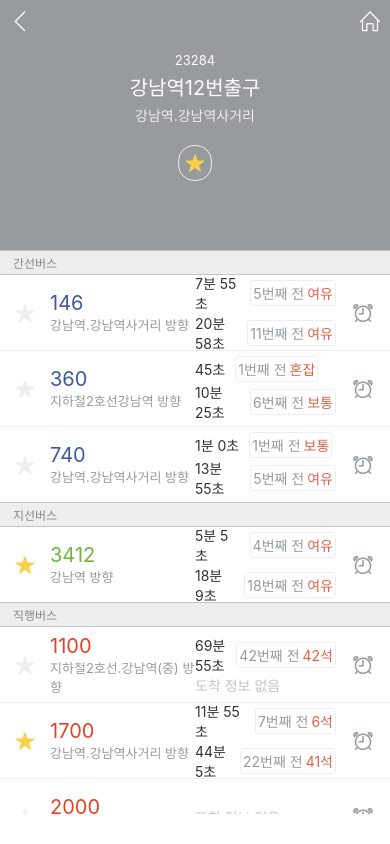
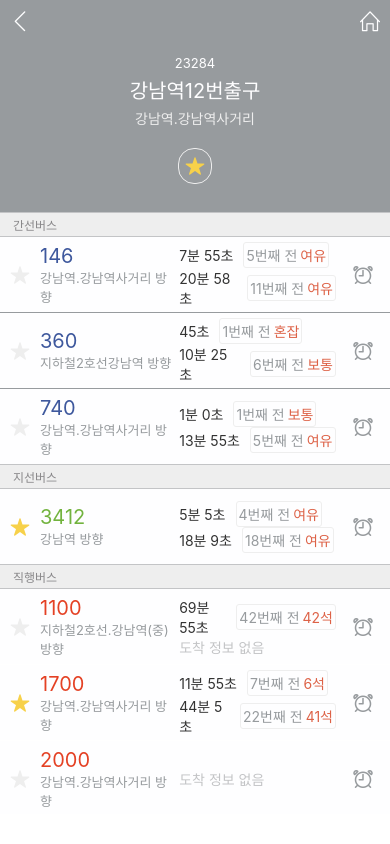
Before and after one commit to rlgus3351/RN, a React Native app in the folder part2-ch5-kakao-bus/: screen / in a window 390 px wide. Built offline with nearby package versions, Linux system fonts and the light colour scheme.

Commit message:
24/07/03 DARK MODE + component background modify

```diff
--- a/part2-ch5-kakao-bus/App.js
+++ b/part2-ch5-kakao-bus/App.js
@@ -1,6 +1,6 @@
 import dayjs from 'dayjs';
 import { useEffect, useState } from 'react';
-import { SafeAreaView, SectionList, StyleSheet, Text, TouchableOpacity, View } from 'react-native';
+import { RefreshControl, SafeAreaView, SectionList, StyleSheet, Text, TouchableOpacity, View } from 'react-native';
 import { SimpleLineIcons } from '@expo/vector-icons';
 
 import BusInfo from './src/BusInfo';
@@ -8,6 +8,7 @@ import { COLOR } from './src/color';
 import { busStop, getBusNumColorByType, getRemainedTimeText, getSeatStatusText, getSections } from './src/data';
 import Margin from './src/Margin';
 import BookmarkButtons from './src/BookmarkButtons';
+import { useTheme } from './src/use-theme';
 
 // import BookmarkButton from './src/BookmarkButton';
 
@@ -17,35 +18,33 @@ const busStopBoomarkPadding = 6;
 export default function App() {
   const sections = getSections(busStop.buses);
   const [now, setNow] = useState(dayjs());
+  const [refreshing, setRefreshing] = useState(false);
+  const { NEWCOLOR, toggleIsDark } = useTheme();
+
+
 
   const onPressBusStopBookmark = () => {
     busStop.isBookmarked = !busStop.isBookmarked;
 
   };
   const ListHeaderComponent = () => (
-    <SafeAreaView style={{
+    <View style={{
       backgroundColor: COLOR.GRAY_3,
-      height: 250,
+      height: 170,
+      justifyContent: "center",
+      alignItems: "center"
+    }}>
 
-    }}>
-      {/* 뒤로가기, 홈 아이콘 */}
-      <View style={{ flexDirection: "row", justifyContent: "space-between" }}>
-        <TouchableOpacity style={{ padding: 10 }}>
-          <SimpleLineIcons name="arrow-left" size={20} color={COLOR.WHITE} />
-        </TouchableOpacity>
-        <TouchableOpacity style={{ padding: 10 }}>
-          <SimpleLineIcons name="home" size={20} color={COLOR.WHITE} />
-        </TouchableOpacity>
-      </View>
 
       {/* 정류소 번호, 이름, 방향 */}
-      <View style={{ justifyContent: "center", alignItems: "center" }}>
+
       <Margin height={10} />
-        <Text style={{ color: COLOR.WHITE, fontSize: 13 }}>{busStop.id}</Text>
+
+      <Text style={{ color: NEWCOLOR.WHITE_BLACK, fontSize: 13 }}>{busStop.id}</Text>
       <Margin height={4} />
-        <Text style={{ color: COLOR.WHITE, fontSize: 20 }}>{busStop.name}</Text>
+      <Text style={{ color: NEWCOLOR.WHITE_BLACK, fontSize: 20 }}>{busStop.name}</Text>
       <Margin height={4} />
-        <Text style={{ color: COLOR.GRAY_1, fontSize: 14 }}>{busStop.directionDescription}</Text>
+      <Text style={{ color: NEWCOLOR.GRAY_1_GRAY_4, fontSize: 14 }}>{busStop.directionDescription}</Text>
       <Margin height={20} />
       {/* 북마크 */}
       <BookmarkButtons
@@ -54,26 +53,25 @@ export default function App() {
         onPress={onPressBusStopBookmark}
         style={{
           borderWidth: 0.3,
-            borderColor: COLOR.GRAY_1,
+          borderColor: NEWCOLOR.GRAY_1_GRAY_4,
           borderRadius: (busStopBoomarkSize + busStopBoomarkPadding * 2) / 2,
           padding: busStopBoomarkPadding,
         }}
       />
       <Margin height={25} />
-      </View>
-    </SafeAreaView >
+    </View >
   )
   const renderSectionHeader = ({ section: { title } }) => (
     <View style={{
       paddingLeft: 13,
       paddingVertical: 3,
-      backgroundColor: COLOR.GRAY_1,
+      backgroundColor: NEWCOLOR.GRAY_1_GRAY_4,
       borderTopWidth: 0.5,
       borderBottomWidth: 0.5,
-      borderTopColor: COLOR.GRAY_2,
-      borderBottomColor: COLOR.GRAY_2,
+      borderTopColor: NEWCOLOR.GRAY_2_GRAY_3,
+      borderBottomColor: NEWCOLOR.GRAY_2_GRAY_3,
     }}>
-      <Text style={{ fontSize: 12, color: COLOR.GRAY_4 }}>{title}</Text>
+      <Text style={{ fontSize: 12, color: NEWCOLOR.GRAY_4_GRAY_1 }}>{title}</Text>
     </View>
   );
   const renderItem = ({ item: bus }) => {
@@ -129,16 +127,33 @@ export default function App() {
   };
 
   const ItemSeparatorComponent = () => (
-    <View style={{ width: "100%", height: 1, backgroundColor: COLOR.GRAY_1 }}></View>
+    <View style={{ width: "100%", height: 1, backgroundColor: NEWCOLOR.GRAY_1_GRAY_4Y_1 }}></View>
   )
   const ListFooterComponent = () => (
     <Margin height={30} />
   )
+
+  const onRefresh = () => {
+    console.log("call onRefresh");
+    setRefreshing(true);
+
+  }
+
+  useEffect(() => {
+    if (refreshing) {
+      setNow(dayjs());
+      setRefreshing(false);
+      // setTimeout(() => {
+      //   // API refetch 완료
+      // }, 1000);
+    }
+  }, [refreshing]);
+
   useEffect(() => {
     const interval = setInterval(() => {
       const newNow = dayjs();
       setNow(newNow);
-    }, 1000);
+    }, 5000);
 
     return () => {
       clearInterval(interval);
@@ -147,6 +162,26 @@ export default function App() {
 
   return (
     <View style={styles.container}>
+      {/* 뒤로가기, 홈 아이콘 */}
+      <View style={{ backgroundColor: NEWCOLOR.GRAY_3_GRAY_2, width: "100%" }}>
+        <SafeAreaView style={{ flexDirection: "row", justifyContent: "space-between" }}>
+          <TouchableOpacity style={{ padding: 10 }}>
+            <SimpleLineIcons name="arrow-left" size={20} color={NEWCOLOR.WHITE_BLACK} />
+          </TouchableOpacity>
+          <TouchableOpacity style={{ padding: 10 }}>
+            <SimpleLineIcons name="home" size={20} color={NEWCOLOR.WHITE_BLACK} />
+          </TouchableOpacity>
+        </SafeAreaView>
+        <View
+          style={{
+            position: "absolute",
+            width: "100%",
+            height: 500,
+            backgroundColor: NEWCOLOR.GRAY_3_GRAY_2,
+            zIndex: -1,
+          }}
+        />
+      </View>
       <SectionList
         style={{ flex: 1, width: "100%" }}
         sections={sections}
@@ -155,6 +190,12 @@ export default function App() {
         renderItem={renderItem}
         ItemSeparatorComponent={ItemSeparatorComponent}
         ListFooterComponent={ListFooterComponent}
+        refreshControl={
+          <RefreshControl
+            refreshing={refreshing}
+            onRefresh={onRefresh}
+          />
+        }
 
       />
       <Margin height={30} />
--- a/part2-ch5-kakao-bus/src/BookmarkButtons.js
+++ b/part2-ch5-kakao-bus/src/BookmarkButtons.js
@@ -1,19 +1,39 @@
 import { TouchableOpacity } from "react-native";
 import { Ionicons } from '@expo/vector-icons';
 import { COLOR } from "./color";
+import { useState } from "react";
+
+
+const useBookmark = (initialIsBookmarked) => {
+    const [isBookmarked, setIsBookmarked] = useState(initialIsBookmarked);
+    const toggleIsBookmarked = () => setIsBookmarked(!isBookmarked);
+    return {
+        isBookmarked,
+        toggleIsBookmarked,
+    }
+};
+
 export default ({
     size,
-    isBookmarked,
+    isBookmarked: isBookmarkedProp,
     onPress,
     style,
+    NEWCOLOR,
 }) => {
+
+    const { isBookmarked,
+        toggleIsBookmarked, } = useBookmark(isBookmarkedProp);
+
     return (
-        <TouchableOpacity style={style} onPress={onPress}>
+        <TouchableOpacity style={style} onPress={() => {
+            toggleIsBookmarked();
+            onPress();
+        }}>
             <Ionicons
                 name="star"
                 size={size}
                 color={isBookmarked ? COLOR.YELLOW : COLOR.GRAY_1}
             />
-        </TouchableOpacity>
+        </TouchableOpacity >
     );
 }
--- a/part2-ch5-kakao-bus/src/BusInfo.js
+++ b/part2-ch5-kakao-bus/src/BusInfo.js
@@ -13,19 +13,19 @@ export default ({
     processedNextBusInfos,
 }) => {
     return (
-        <View style={{ flexDirection: "row", height: 75 }}>
-            <View style={{ flex: 1, flexDirection: 'row', alignItems: "center" }}>
+        <View style={{ flexDirection: "row", height: 75, backgroundColor: COLOR.WHITE }}>
+            <View style={{ flex: 0.85, flexDirection: 'row', alignItems: "center" }}>
                 {/* 북마크 영역 */}
                 <BookmarkButtons
                     size={20}
                     isBookmarked={isBookmarked}
                     onPress={onPressBookmark}
-                    style={{ paddingHorizontal: 15 }}
+                    style={{ paddingHorizontal: 10 }}
                 />
                 {/* 버스번호, 방향 영역*/}
                 <View style={{ flex: 1, }}>
                     <Text style={{ color: numColor, fontSize: 20 }}>{num}</Text>
-                    <Text style={{ fontSize: 13, color: COLOR.GRAY_3 }}>{directionDescription} 방향</Text>
+                    <Text style={{ fontSize: 13, color: COLOR.GRAY_3, marginRight: 5 }}>{directionDescription} 방향</Text>
                 </View>
 
             </View>
--- /dev/null
+++ b/part2-ch5-kakao-bus/src/use-theme.js
@@ -0,0 +1,14 @@
+import { useState } from "react";
+import { DARK_COLOR, LIGHT_COLOR } from "./color";
+
+export const useTheme = () => {
+    const [isDark, setIsDark] = useState(false);
+
+    const toggleIsDark = () => setIsDark(!isDark);
+
+
+    return {
+        NEWCOLOR: isDark ? DARK_COLOR : LIGHT_COLOR,
+        toggleIsDark,
+    }
+}
```
Lines whose indentation alone changed are shown as unchanged.
